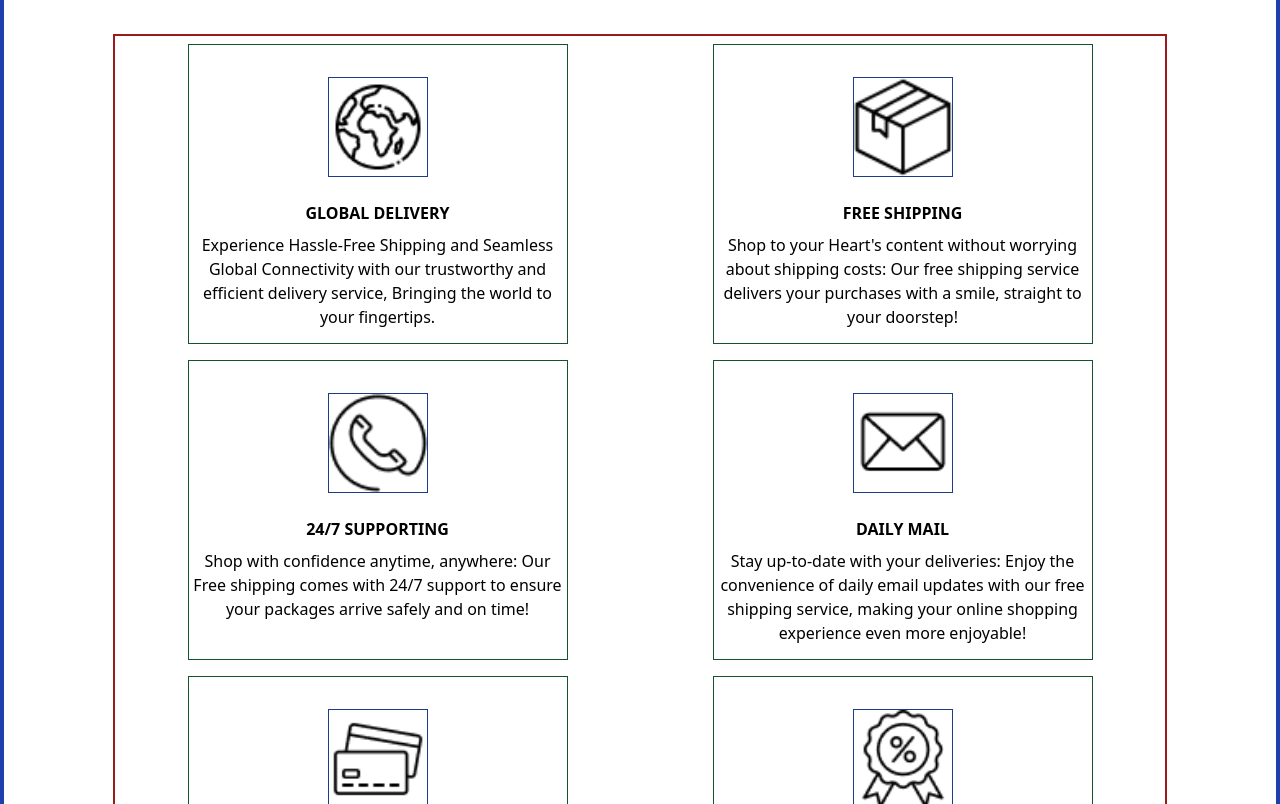
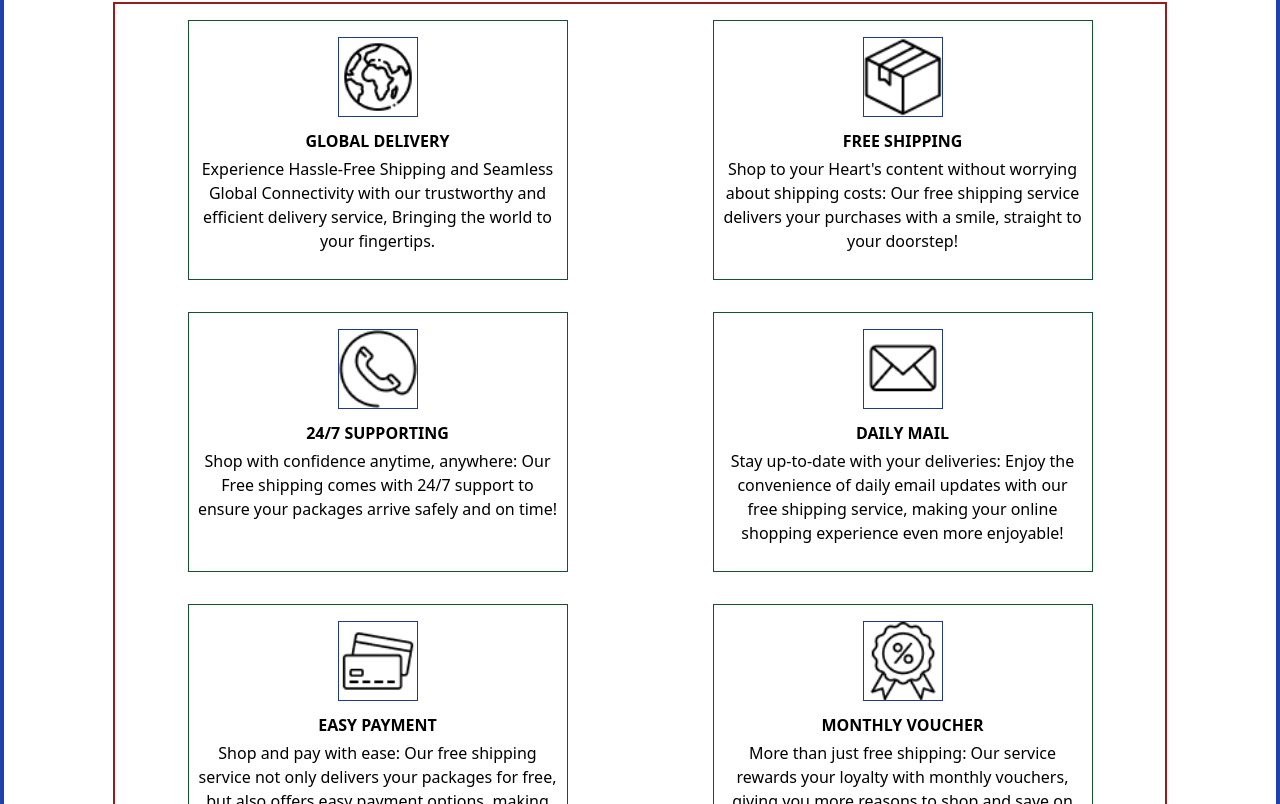
Before and after one commit to olatunji-20/furnitur, a Nuxt app: page / in a window 1280 px wide. Shown: the part 4336-5140 px from the top of the page. Built offline with nearby package versions, Linux system fonts and the light colour scheme; data requests are answered from the project's data file.

Commit message:
added remaining pages

```diff
--- a/components/Choose.vue
+++ b/components/Choose.vue
@@ -1,47 +1,47 @@
 <template>
-    <div class="h-[auto] w-100 border-4 border-blue-800 px-4 py-28">
+    <div class="h-[auto] w-100 border-4 border-blue-800 px-4 py-20">
         <h1 class="text-3xl font-bold text-center">WHY CHOOSE US?</h1>
         <div class="h-[auto] w-[85%] border-2 border-red-800 mx-[auto] my-8 flex justify-around flex-wrap">
-            <div class="border border-green-900 w-[380px] h-[300px] mx-4 my-2 text-center py-4">
-                <div class="border border-blue-900 w-[100px] h-[100px] mx-[auto] my-4">
+            <div class="border border-green-900 w-[380px] h-[260px] m-4 text-center p-2">
+                <div class="border border-blue-900 w-[80px] h-[80px] mx-[auto] my-2">
                     <img src="../asssets/planet-earth.png" class="w-[100%] h-[100%] object-cover" />
                 </div>
-                <h4 class="font-bold leading-10">GLOBAL DELIVERY</h4>
+                <h4 class="font-bold leading-8">GLOBAL DELIVERY</h4>
                 <p>Experience Hassle-Free Shipping and Seamless Global Connectivity with our trustworthy and efficient delivery service, Bringing the world to your fingertips.</p>
             </div>
-            <div class="border border-green-900 w-[380px] h-[300px] mx-4 my-2 text-center py-4">
-                <div class="border border-blue-900 w-[100px] h-[100px] mx-[auto] my-4" >
+            <div class="border border-green-900 w-[380px] h-[260px] m-4 text-center p-2">
+                <div class="border border-blue-900 w-[80px] h-[80px] mx-[auto] my-2" >
                     <img src="../asssets/shipping.png" class="w-[100%] h-[100%] object-cover" />
                 </div>
-                <h4 class="font-bold leading-10">FREE SHIPPING</h4>
+                <h4 class="font-bold leading-8">FREE SHIPPING</h4>
                 <p>Shop to your Heart's content without worrying about shipping costs: Our free shipping service delivers your purchases with a smile, straight to your doorstep!</p>
             </div>
-            <div class="border border-green-900 w-[380px] h-[300px] mx-4 my-2 text-center py-4">
-                <div class="border border-blue-900 w-[100px] h-[100px] mx-[auto] my-4">
+            <div class="border border-green-900 w-[380px] h-[260px] m-4 text-center p-2">
+                <div class="border border-blue-900 w-[80px] h-[80px] mx-[auto] my-2">
                     <img src="../asssets/call.png" class="w-[100%] h-[100%] object-cover" />
                 </div>
-                <h4 class="font-bold leading-10">24/7 SUPPORTING</h4>
+                <h4 class="font-bold leading-8">24/7 SUPPORTING</h4>
                 <p>Shop with confidence anytime, anywhere: Our Free shipping comes with 24/7 support to ensure your packages arrive safely and on time!</p>
             </div>
-            <div class="border border-green-900 w-[380px] h-[300px] mx-4 my-2 text-center py-4">
-                <div class="border border-blue-900 w-[100px] h-[100px] mx-[auto] my-4">
+            <div class="border border-green-900 w-[380px] h-[260px] m-4 text-center p-2">
+                <div class="border border-blue-900 w-[80px] h-[80px] mx-[auto] my-2">
                     <img src="../asssets/email.png" class="w-[100%] h-[100%] object-cover" />
                 </div>
-                <h4 class="font-bold leading-10">DAILY MAIL</h4>
+                <h4 class="font-bold leading-8">DAILY MAIL</h4>
                 <p>Stay up-to-date with your deliveries: Enjoy the convenience of daily email updates with our free shipping service, making your online shopping experience even more enjoyable!</p>
             </div>
-            <div class="border border-green-900 w-[380px] h-[300px] mx-4 my-2 text-center py-4">
-                <div class="border border-blue-900 w-[100px] h-[100px] mx-[auto] my-4">
+            <div class="border border-green-900 w-[380px] h-[260px] m-4 text-center p-2">
+                <div class="border border-blue-900 w-[80px] h-[80px] mx-[auto] my-2">
                     <img src="../asssets/credit-card.png" class="w-[100%] h-[100%] object-cover" />
                 </div>
-                <h4 class="font-bold leading-10">EASY PAYMENT</h4>
+                <h4 class="font-bold leading-8">EASY PAYMENT</h4>
                 <p>Shop and pay with ease: Our free shipping service not only delivers your packages for free, but also offers easy payment options, making your shopping experience a breeze!</p>
             </div>
-            <div class="border border-green-900 w-[380px] h-[300px] mx-4 my-2 text-center py-4">
-                <div class="border border-blue-900 w-[100px] h-[100px] mx-[auto] my-4">
+            <div class="border border-green-900 w-[380px] h-[260px] m-4 text-center p-2">
+                <div class="border border-blue-900 w-[80px] h-[80px] mx-[auto] my-2">
                     <img src="../asssets/badge.png" class="w-[100%] h-[100%] object-cover" />
                 </div>
-                <h4 class="font-bold leading-10">MONTHLY VOUCHER</h4>
+                <h4 class="font-bold leading-8">MONTHLY VOUCHER</h4>
                 <p>More than just free shipping: Our service rewards your loyalty with monthly vouchers, giving you more reasons to shop and save on your favorite products!</p>
             </div>
         </div>
--- a/components/LineAnimate.vue
+++ b/components/LineAnimate.vue
@@ -1,6 +1,6 @@
 <template>
   <div>
-    <div class="border-4 border-blue-500 w-[100%] h-[auto] p-8">
+    <div class="border-4 border-blue-500 w-[100%] h-[auto]">
         <div class="w-[70%] h-[10px] mx-[auto] flex justify-between relative top-[6px]">
             <div class="border-2 border-blue-500 w-[12px] h-[12px] rounded-full bg-blue-600"></div>
             <div class="border-2 border-blue-500 w-[12px] h-[12px] rounded-full bg-blue-600"></div>
@@ -13,10 +13,10 @@
         </div>
 
         <div class="border-2 border-red-500 w-[85%] h-[auto] mx-[auto] flex justify-between">
-            <div class="border-2 border-blue-500 w-[200px] h-[180px] font-bold text-3xl"><h1>1</h1></div>
-            <div class="border-2 border-blue-500 w-[200px] h-[180px] font-bold text-3xl"><h1>2</h1></div>
-            <div class="border-2 border-blue-500 w-[200px] h-[180px] font-bold text-3xl"><h1>3</h1></div>
-            <div class="border-2 border-blue-500 w-[200px] h-[180px] font-bold text-3xl"><h1>4</h1></div>
+            <div class="border-2 border-blue-500 w-[220px] h-[150px] font-bold text-3xl"><h1>1</h1></div>
+            <div class="border-2 border-blue-500 w-[220px] h-[150px] font-bold text-3xl"><h1>2</h1></div>
+            <div class="border-2 border-blue-500 w-[220px] h-[150px] font-bold text-3xl"><h1>3</h1></div>
+            <div class="border-2 border-blue-500 w-[220px] h-[150px] font-bold text-3xl"><h1>4</h1></div>
         </div>
     </div>
   </div>
@@ -35,7 +35,7 @@ export default {
     background: red;
     width: 70%;
     height: 4px;
-    margin: 0px auto 3rem;
+    margin: 0px auto 1rem;
 }
 .stage1 {
     width: 25%;
--- a/components/ProductCard.vue
+++ b/components/ProductCard.vue
@@ -15,7 +15,7 @@
         <p class="my-4">261 products sold .  3.1k products watched</p>
 
         <!-- NUMBER SECTION-->
-        <div class="border-2 border-blue-400 my-12 w-[200px] h-[50px] flex justify-around">
+        <div class="border-2 border-blue-400 my-12 w-[200px] h-[50px] flex justify-around rounded-md">
             <span class="text-2xl font-bold my-1 mx-4 cursor-pointer" @click="decrement">-</span>
             <input v-model="number" class="inputer w-[50px] font-bold text-xl text-center" type="number" :placeholder="number"/>
             <span class="text-2xl font-bold my-1 mx-4 cursor-pointer" @click="increment">+</span>
--- a/pages/CartPage.vue
+++ b/pages/CartPage.vue
@@ -1,5 +1,5 @@
 <template>
-  <div class="text-center pt-20">
+  <div class="text-center pt-12">
         <h1 class="font-bold text-3xl">SHOPPING CART</h1>
         <p class="font-bold my-6">THIS IS YOUR CART BASED ON WHAT YOU WANTED TO BUY</p>
     <LineAnimate stage="stage1" />
--- a/pages/Customer.vue
+++ b/pages/Customer.vue
@@ -1,11 +1,10 @@
 <template>
-    <div class="text-center py-36">
-        <LineAnimate stage="stage2" />
-        <NuxtLink to="/Shipping">
-            <h1 class="font-bold text-4xl">CUSTOMER PAGE</h1>
+    <div class="text-center py-12">
+        <h1 class="font-bold text-4xl">CUSTOMER INFORMATION</h1>
+        <LineAnimate stage="stage3" />
+        <NuxtLink to="/Review">
+            <h1 class="font-bold text-4xl py-40">CUSTOMER PAGE</h1>
         </NuxtLink>
-        <h1 class="font-bold text-4xl">CUSTOMER PAGE</h1>
-        <h1 class="font-bold text-4xl">CUSTOMER PAGE</h1>
         <h1 class="font-bold text-4xl">CUSTOMER PAGE</h1>
         <h1 class="font-bold text-4xl">CUSTOMER PAGE</h1>
         <Choose />
--- a/pages/Register.vue
+++ b/pages/Register.vue
@@ -1,12 +1,15 @@
 <template>
-  <div class="text-center py-36">
-    <LineAnimate />
-    <h1 class="font-bold text-4xl">REGISTRATION PAGE</h1>
-    <h1 class="font-bold text-4xl">REGISTRATION PAGE</h1>
-    <h1 class="font-bold text-4xl">REGISTRATION PAGE</h1>
-    <h1 class="font-bold text-4xl">REGISTRATION PAGE</h1>
-    <h1 class="font-bold text-4xl">REGISTRATION PAGE</h1>
-    <h1 class="font-bold text-4xl">REGISTRATION PAGE</h1>
+  <div class="text-center py-20">
+    <h1 class="font-bold text-4xl">REGISTER TO FURNITUR</h1>
+    <p class="font-bold">GET MONTHLY VOUCHER WITH JUST ONE CLICK</p>
+    <!-- <LineAnimate /> -->
+    <NuxtLink to="/Customer">
+      <h1 class="font-bold text-4xl mt-40">REGISTRATION PAGE</h1>
+    </NuxtLink>
+    <h1 class="font-bold text-2xl">REGISTRATION PAGE</h1>
+    <h1 class="font-bold text-2xl">REGISTRATION PAGE</h1>
+    <h1 class="font-bold text-2xl">REGISTRATION PAGE</h1>
+    <h1 class="font-bold text-2xl">REGISTRATION PAGE</h1>
   </div>
   <Choose />
 </template>
--- /dev/null
+++ b/pages/Review.vue
@@ -0,0 +1,22 @@
+<template>
+    <div class="text-center py-20">
+        <h1 class="font-bold text-4xl">REVIEW AND CONFIRMATION</h1>
+        <LineAnimate stage="stage4" />
+        <h1 class="font-bold text-4xl py-36">REVIEW</h1>
+        <h1 class="font-bold text-4xl">REVIEW PAGE</h1>
+        <h1 class="font-bold text-4xl">REVIEW PAGE</h1>
+        <h1 class="font-bold text-4xl">REVIEW PAGE</h1>
+        <h1 class="font-bold text-4xl">REVIEW PAGE</h1>
+      <Choose />
+    </div>
+  </template>
+
+  <script>
+  export default {
+
+  }
+  </script>
+
+  <style>
+
+  </style>
--- a/pages/Shipping.vue
+++ b/pages/Shipping.vue
@@ -1,8 +1,9 @@
 <template>
-    <div class="text-center py-36">
-        <LineAnimate stage="stage3" />
-        <NuxtLink to="/Info">
-            <h1 class="font-bold text-4xl">SHIPPING PAGE</h1>
+    <div class="text-center py-20">
+        <h1 class="font-bold text-4xl">SHIPPING & PAYMENT</h1>
+        <LineAnimate stage="stage2" />
+        <NuxtLink to="/Register">
+            <h1 class="font-bold text-4xl py-40">TO REGISTER</h1>
         </NuxtLink>
       <h1 class="font-bold text-4xl">SHIPPING PAGE</h1>
       <h1 class="font-bold text-4xl">SHIPPING PAGE</h1>
```
Also changed, not shown: components/Cart.vue (+12 -5 lines).
